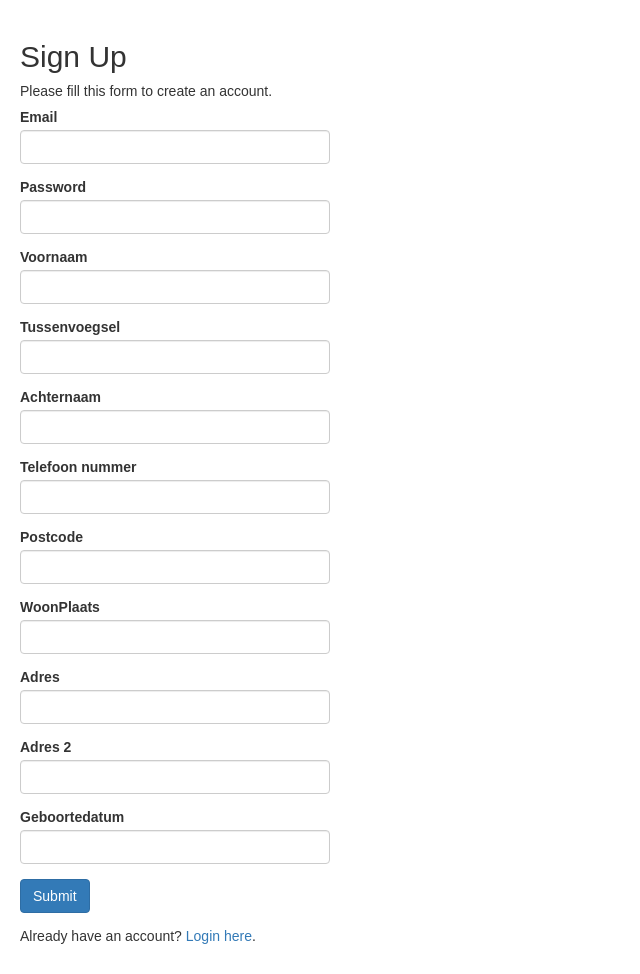
After one commit to Rugako/scrum-fietsenwinkel, a PHP site: page /register.php in a window 1280 px wide. The commit adds this page. Shown: the whole page, without its empty margins (0-640 px from the left). Run offline with PHP 8.4, Linux system fonts and the light colour scheme.

Commit message:
some workin

```diff
--- /dev/null
+++ b/public_html/register.php
@@ -0,0 +1,132 @@
+<?php
+include ("Database.php");
+
+
+?>
+<!DOCTYPE html>
+<html lang="en">
+<head>
+    <meta charset="UTF-8">
+    <title>Sign Up</title>
+    <link rel="stylesheet" href="https://maxcdn.bootstrapcdn.com/bootstrap/3.3.7/css/bootstrap.css">
+    <style type="text/css">
+        body{ font: 14px sans-serif; }
+        .wrapper{ width: 350px; padding: 20px; }
+    </style>
+</head>
+<body>
+<div class="wrapper">
+    <h2>Sign Up</h2>
+    <p>Please fill this form to create an account.</p>
+    <form action="<?php echo htmlspecialchars($_SERVER["PHP_SELF"]); ?>" method="post">
+        <div class="form-group <?php echo (!empty($username_err)) ? 'has-error' : ''; ?>">
+            <label>Email</label>
+            <input type="text" name="email" class="form-control" value="">
+
+        </div>
+        <div class="form-group <?php echo (!empty($password_err)) ? 'has-error' : ''; ?>">
+            <label>Password</label>
+            <input type="password" name="password" class="form-control" value="">
+
+        </div>
+
+        <div class="form-group <?php echo (!empty($confirm_password_err)) ? 'has-error' : ''; ?>">
+            <label>Voornaam</label>
+            <input type="text" name="voornaam" class="form-control" value="">
+
+        </div>
+        <div class="form-group <?php echo (!empty($confirm_password_err)) ? 'has-error' : ''; ?>">
+            <label>Tussenvoegsel</label>
+            <input type="text" name="tussenvoegsel" class="form-control" value="">
+
+        </div>
+        <div class="form-group <?php echo (!empty($confirm_password_err)) ? 'has-error' : ''; ?>">
+            <label>Achternaam</label>
+            <input type="text" name="achternaam" class="form-control" value="">
+
+        </div>
+        <div class="form-group <?php echo (!empty($confirm_password_err)) ? 'has-error' : ''; ?>">
+            <label>Telefoon nummer</label>
+            <input type="text" name="tel" class="form-control" value="">
+
+        </div>
+        <div class="form-group <?php echo (!empty($confirm_password_err)) ? 'has-error' : ''; ?>">
+            <label>Postcode</label>
+            <input type="text" name="postcode" class="form-control" value="">
+
+        </div>
+        <div class="form-group <?php echo (!empty($confirm_password_err)) ? 'has-error' : ''; ?>">
+            <label>WoonPlaats</label>
+            <input type="text" name="plaats" class="form-control" value="">
+
+        </div>
+        <div class="form-group <?php echo (!empty($confirm_password_err)) ? 'has-error' : ''; ?>">
+            <label>Adres</label>
+            <input type="text" name="adres" class="form-control" value="">
+
+        </div>
+        <div class="form-group <?php echo (!empty($confirm_password_err)) ? 'has-error' : ''; ?>">
+            <label>Adres 2</label>
+            <input type="text" name="adres2" class="form-control" value="">
+
+        </div>
+
+        <div class="form-group <?php echo (!empty($confirm_password_err)) ? 'has-error' : ''; ?>">
+            <label>Geboortedatum</label>
+            <input type="text" name="gbdatum" class="form-control" value="">
+
+        </div>
+
+
+        <div class="form-group">
+            <input type="submit" class="btn btn-primary" value="Submit" name="Submit">
+        </div>
+        <p>Already have an account? <a href="register.php">Login here</a>.</p>
+    </form>
+</div>
+</body>
+</html>
+<?php
+
+
+
+
+$dbname ="fiets";
+$dbuser ="root";
+$dbpass="";
+$dbhost="localhost";
+
+$link = mysqli_connect($dbhost  ,$dbuser,$dbpass,$dbname)or die("Unable to Connect to '$dbhost'");
+mysqli_select_db($link,$dbname)or die ("Could not open the db'$dbname'");
+
+if(isset( $_POST['Submit']))
+{
+
+    $email=$_POST['email'];
+    $password=$_POST['password'];
+    $voornaam=$_POST['voornaam'];
+    $tussenvoegsel=$_POST['tussenvoegsel'];
+    $achternaam=$_POST['achternaam'];
+    $postcode=$_POST['postcode'];
+    $woonplaats=$_POST['plaats'];
+    $adres=$_POST['adres'];
+    $adres2=$_POST['adres2'];
+    $tel=$_POST['tel'];
+
+    $sql = "INSERT INTO klant (Klant_Naam
+,Klant_Tussenvoegsel,	Klant_Achternaam	,Klant_Postcode
+,Klant_Plaats,	Klant_Adres	,Klant_Adres2	,Klant_TelefoonNum
+	,Klant_Email,	Klant_Wachtwoord)	 VALUES
+            ('$voornaam', '$tussenvoegsel', '$achternaam'
+            ,'$postcode','$woonplaats',
+            '$adres','$adres2','$tel','$email','$password')";
+      if($link->query($sql)===true)
+      {
+          header("Location:login.php");
+
+      }
+
+
+
+
+}
```
Also changed, not shown: public_html/login.php (+69 -21 lines).
